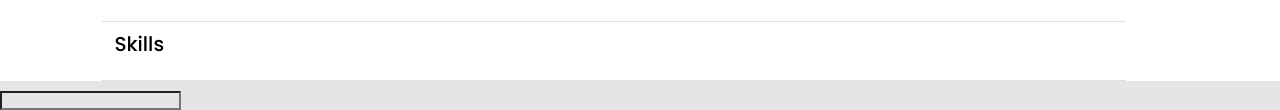
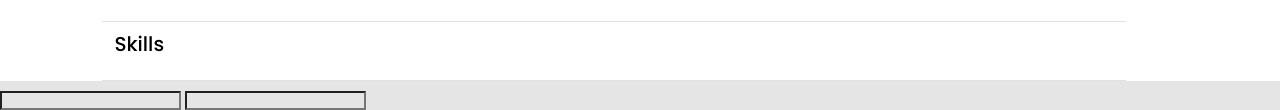
Before and after one commit to lerfast/my-portfolio, a website: page index.html in a window 1280 px wide. Shown: the part 4063-4173 px from the top of the page. Drawn offline with Linux system fonts and the light colour scheme.

Commit message:
Add form second request

```diff
--- a/index.html
+++ b/index.html
@@ -282,6 +282,9 @@
       <label for="name">
         <input type="text" id="name" name="user-name" maxlength="30" required>
       </label>
+      <label for="email">
+        <input type="email" id="email" name="user-email" maxlength="50" required>
+      </label>
     </form>
   </section>
 
```
